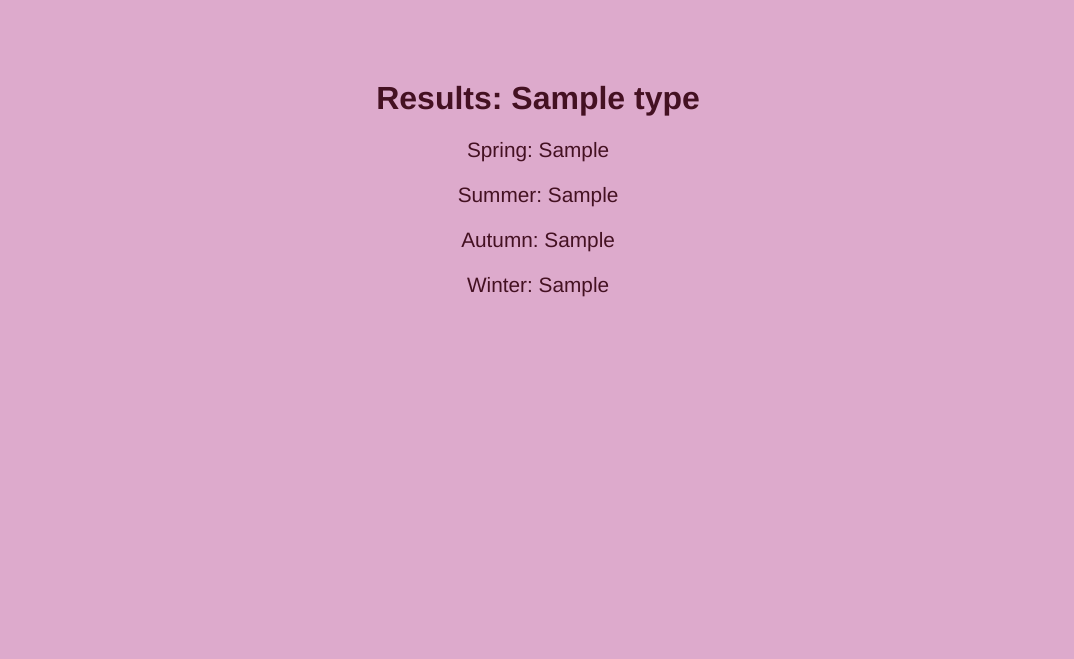
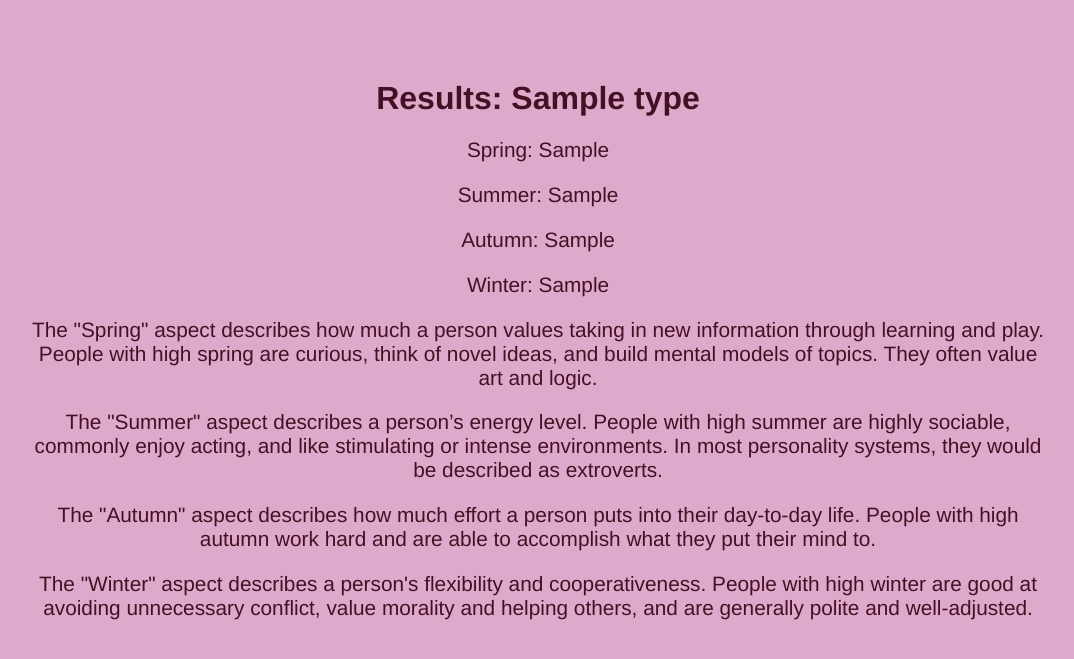
Before and after one commit to astranema/seasons-personality-test, a Django app: template core/quiz/templates/quiz/results.html in a window 1280 px wide. Shown: the top 659 px of the page, without its empty margins (102-1176 px from the left). Run offline with Django 5.2, Linux system fonts and the light colour scheme; the template is opened without the code that fills it: most values are stand-ins (such as "Sample title", 1, 10 or a date in 2020).

Commit message:
Add descriptions of aspects to results.html

```diff
--- a/core/quiz/templates/quiz/results.html
+++ b/core/quiz/templates/quiz/results.html
@@ -13,5 +13,9 @@
     <p>Summer: {{ summer_value }}</p>
     <p>Autumn: {{ autumn_value }}</p>
     <p>Winter: {{ winter_value }}</p>
+    <p>The "Spring" aspect describes how much a person values taking in new information through learning and play. People with high spring are curious, think of novel ideas, and build mental models of topics. They often value art and logic.</p>
+    <p>The "Summer" aspect describes a person’s energy level. People with high summer are highly sociable, commonly enjoy acting, and like stimulating or intense environments. In most personality systems, they would be described as extroverts.</p>
+    <p>The "Autumn" aspect describes how much effort a person puts into their day-to-day life. People with high autumn work hard and are able to accomplish what they put their mind to.</p>
+    <p>The "Winter" aspect describes a person's flexibility and cooperativeness. People with high winter are good at avoiding unnecessary conflict, value morality and helping others, and are generally polite and well-adjusted.</p>
 </body>
 </html>
```
